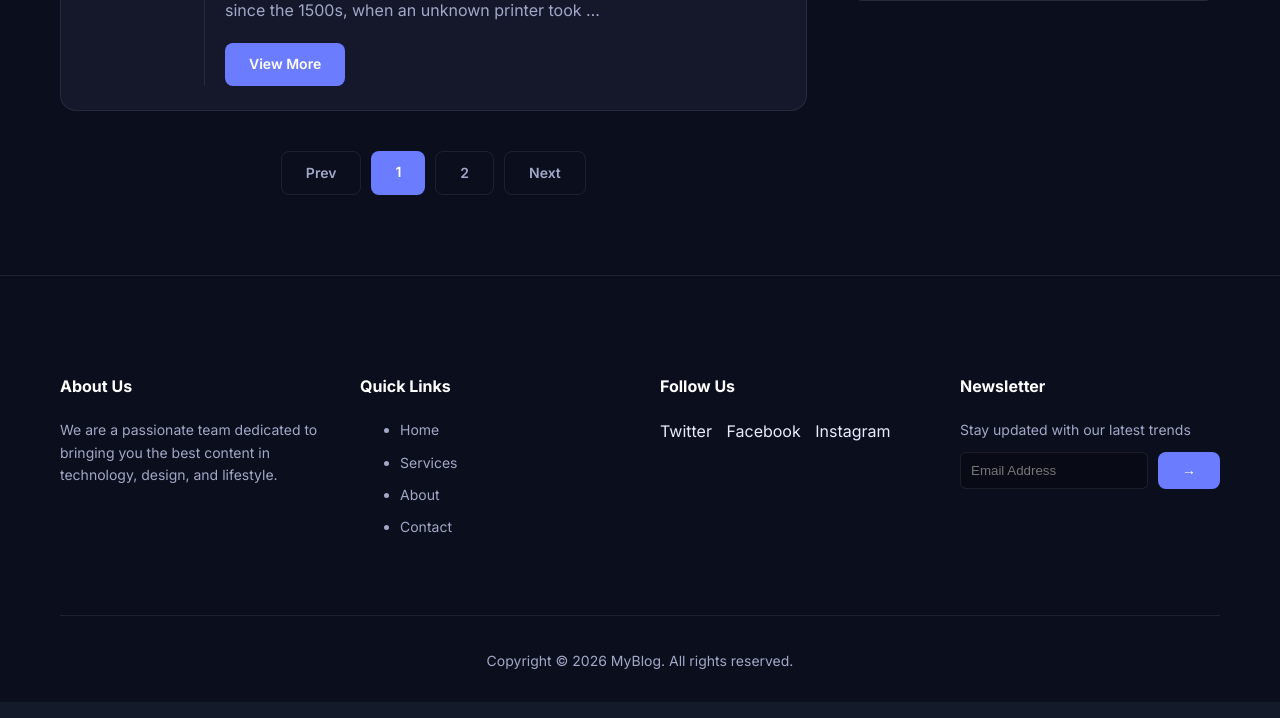
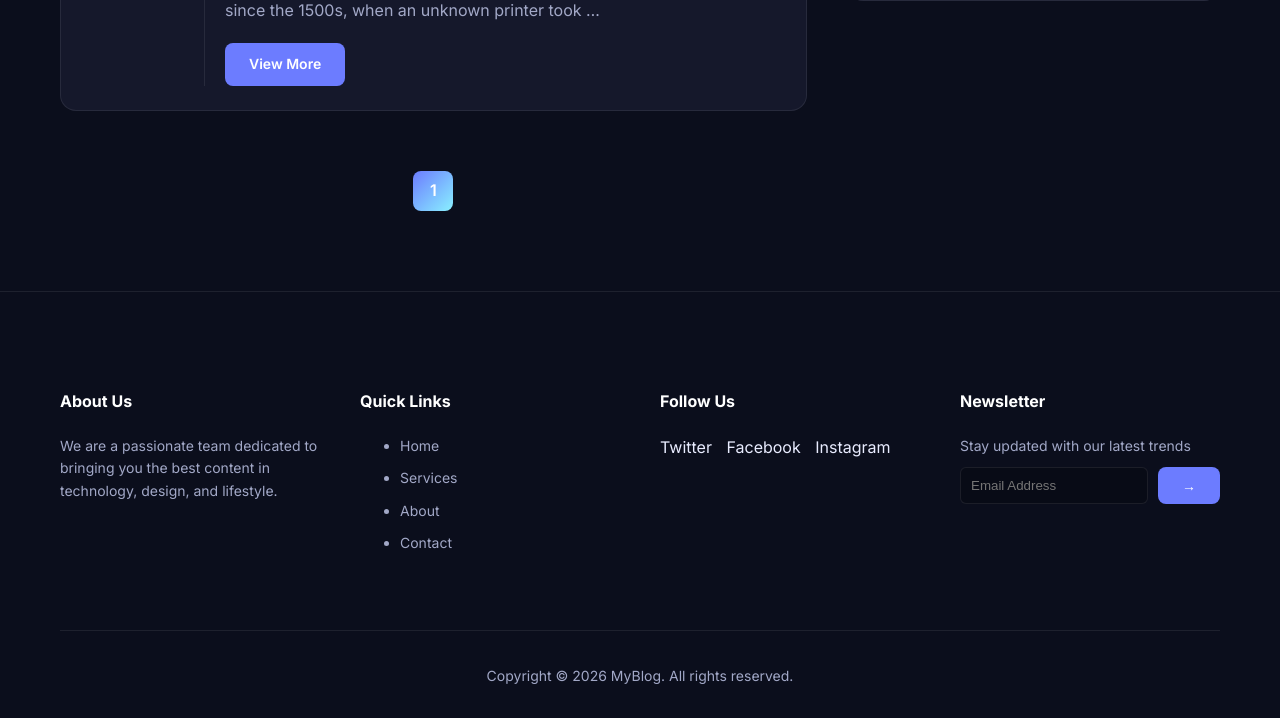
Before and after one commit to AliGhannadi/django-simple-blog, a Django app: page / in a window 1280 px wide. Shown: the part 2164-2882 px from the top of the page. Run offline with Django 5.2, Linux system fonts and the light colour scheme; data comes from the database, SQL or seed files in the repository; both versions use the stored data as it was after the commit.

Commit message:
Added pagination

```diff
--- a/posts/views.py
+++ b/posts/views.py
@@ -2,15 +2,19 @@ from django.shortcuts import render
 from django.utils import timezone
 from django.shortcuts import get_object_or_404
 from django.db.models import Count, Q
+from django.core.paginator import Paginator, EmptyPage, PageNotAnInteger
 from .models import Post, Tag, Category
 def blog_home(request):
     posts = Post.objects.filter(status=1, created_date__lte=timezone.now()).order_by('-created_date')
+    paginator = Paginator(posts, 10)
+    page_number = request.GET.get("page")
+    page_obj = paginator.get_page(page_number)
     tags = Tag.objects.all()
     categories = Category.objects.annotate(
         post_count=Count('posts', distinct=True)
     )
     return render(request, 'posts/blog.html', {
-        'posts': posts,
+        'posts': page_obj,
         'tags': tags,
         'categories': categories
     })
--- a/templates/posts/blog.html
+++ b/templates/posts/blog.html
@@ -30,6 +30,13 @@
 .tag-cloud{display:flex;flex-wrap:wrap;gap:8px}
 .tag{padding:6px 12px;background:rgba(255,255,255,0.05);border-radius:20px;font-size:12px;color:var(--muted)}
 .tag:hover{background:var(--accent);color:#fff}
+
+/* Pagination */
+.pagination{display:flex;justify-content:center;align-items:center;gap:8px;margin-top:60px}
+.page-link{display:inline-flex;align-items:center;justify-content:center;width:40px;height:40px;border-radius:8px;background:var(--card);border:1px solid var(--border);color:var(--muted);font-weight:600;transition:.2s}
+.page-link:hover{border-color:var(--accent);color:var(--accent);transform:translateY(-2px)}
+.page-link.active{background:var(--gradient);color:white;border:none}
+.page-btn{width:auto;padding:0 20px}
 </style>
 {% endblock %}
 {% block content %}
@@ -109,11 +116,22 @@
         {% endfor %}
 
         <!-- Pagination -->
-        <div style="display: flex; justify-content: center; gap: 10px; margin-top: 40px;">
-          <a href="#" class="btn" style="background: transparent; border: 1px solid var(--border); color: var(--muted);">Prev</a>
-          <a href="#" class="btn">1</a>
-          <a href="#" class="btn" style="background: transparent; border: 1px solid var(--border); color: var(--muted);">2</a>
-          <a href="#" class="btn" style="background: transparent; border: 1px solid var(--border); color: var(--muted);">Next</a>
+        <div class="pagination">
+          {% if posts.has_previous %}
+          <a href="?page={{posts.previous_page_number}}" class="page-link page-btn">Previous</a>
+          {% endif %}
+
+          {% for i in posts.paginator.page_range %}
+             {% if posts.number == i %}
+                 <span class="page-link active">{{ i }}</span>
+             {% else %}
+                 <a href="?page={{ i }}" class="page-link">{{ i }}</a>
+             {% endif %}
+           {% endfor %}
+
+          {% if posts.has_next %}
+          <a href="?page={{posts.next_page_number}}" class="page-link page-btn">Next</a>
+          {% endif %}
         </div>
 
       </div>
```
Also changed, not shown: db.sqlite3.
